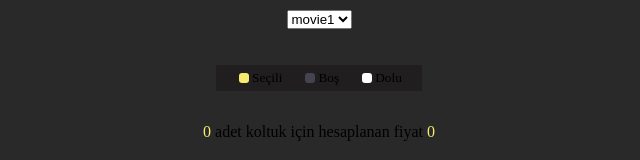
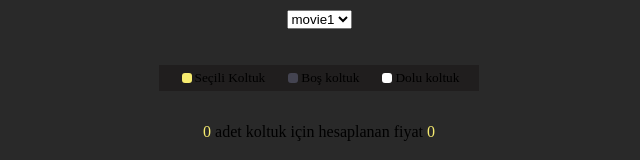
Before and after one commit to omerhamsi/cinema-app, a plain HTML site: page index.html in a window 1280 px wide. Shown: the part 367-527 px from the top of the page, without its empty margins (321-961 px from the left). Drawn offline with Linux system fonts and the light colour scheme.

Commit message:
[feature]-[213]-[semver:minor]- Diary güncellendi

```diff
--- a/index.html
+++ b/index.html
@@ -71,15 +71,15 @@
         <ul class="list">
             <li>
                 <div class="seat selected"></div>
-                <small>Seçili</small>
+                <small>Seçili Koltuk</small>
             </li>
             <li>
                 <div class="seat"></div>
-                <small>Boş</small>
+                <small>Boş koltuk</small>
             </li>
             <li>
                 <div class="seat reserved"></div>
-                <small>Dolu</small>
+                <small>Dolu koltuk</small>
             </li>
         </ul>
         <p class="text">
```
